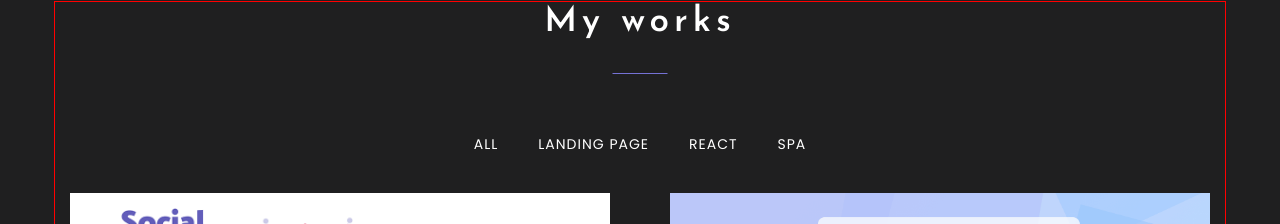
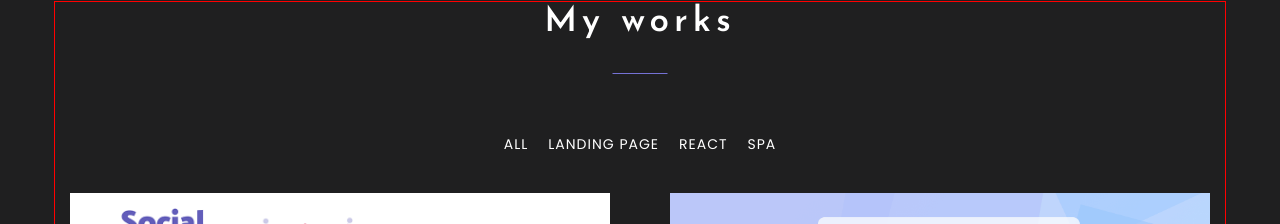
Before and after one commit to VlLabkovich/portfolio-start-project-example, a React app: page / in a window 1280 px wide. Shown: the part 1908-2132 px from the top of the page. Built offline with nearby package versions, Linux system fonts and the light colour scheme.

Commit message:
feat: add styles and media

```diff
--- a/src/layout/section/works/tabMenu/TabMenu.tsx
+++ b/src/layout/section/works/tabMenu/TabMenu.tsx
@@ -1,6 +1,7 @@
 import React from 'react';
 import styled from "styled-components";
 import {Link} from "../../../../components/Link";
+import {theme} from "../../../../styles/Theme";
 
 export const TabMenu = (props: { menuItems: Array<string> }) => {
     return (
@@ -17,12 +18,18 @@ export const TabMenu = (props: { menuItems: Array<string> }) => {
 };
 
 const StyledTabMenu = styled.nav`
-    margin-bottom: 40px;
 
     ul {
         display: flex;
-        gap: 20px;
         justify-content: center;
+        max-width: 352px;
+        width: 100%;
+        margin: 0 auto 40px;
+
+        @media ${theme.media.mobile} {
+            max-width: 330px;
+            justify-content: space-between;
+        }
     }
 `
 
```
